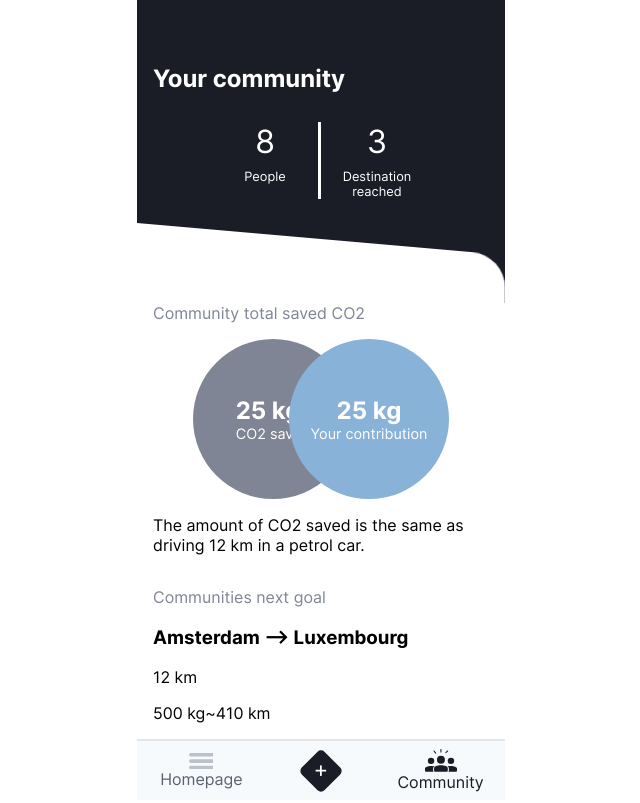
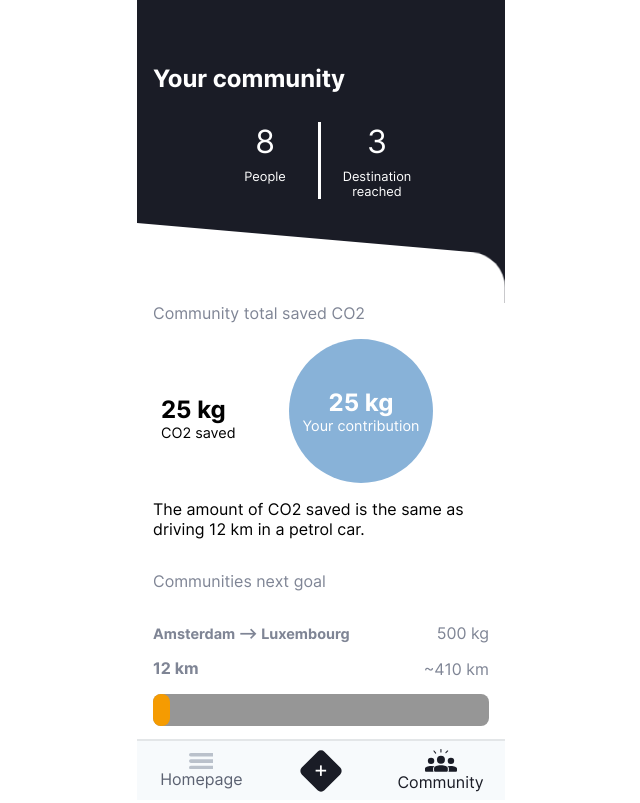
Before and after one commit to joanpadolina/co2-next-dashboard, a Next.js app: page /community in a window 1280 px wide. Shown: the whole page, without its empty margins (319-959 px from the left). Built offline with nearby package versions, Linux system fonts and the light colour scheme; no server answers.

Commit message:
fixed bug on bubble chart

```diff
--- a/components/bubble-comparison/bubble-comparison.js
+++ b/components/bubble-comparison/bubble-comparison.js
@@ -21,8 +21,8 @@ export default function BubbleComparison() {
     const progressScale = (1 * data.yours) / data.total
     setContribution(progressScale)
 
-    if (chargingSession >= totalOfUsers) {
-      const progressCommunity = (1 * totalOfUsers) / chargingSession
+    if (totalUser >= totalOfUsers) {
+      const progressCommunity = (1 * totalOfUsers) / totalUser
       setCommunityContribution(progressCommunity)
       setContribution(1)
     } else setCommunityContribution(1)
--- a/components/charge-input/charge-input-modal.js
+++ b/components/charge-input/charge-input-modal.js
@@ -24,15 +24,13 @@ export default function ChargeTime() {
   useEffect(() => {
     setIsBrowser(store.isOpen)
     setReveal(isBrowser)
+    // dispatch(addTotal(carbon))
 
     if (router.pathname === '/charge-input') {
       setIsBrowser(false)
     }
 
     const chargeCarbonTotal = carbonReducer(chargingSession)
-    if (reveal) {
-      dispatch(addTotal(carbon))
-    }
     setCarbon(chargeCarbonTotal)
 
     // set date picker to today
--- a/pages/community.js
+++ b/pages/community.js
@@ -55,7 +55,7 @@ export default function Community() {
 
   return (
     <>
-      <header className='header'>
+      <header className='header community__header'>
         <h1>Your community</h1>
         <article className='community__header-body'>
           <p className='community__header-p community__header-people community__header-padding--right'>
@@ -67,7 +67,7 @@ export default function Community() {
           </p>
         </article>
       </header>
-      <main className='index__main'>
+      <main className='index__main community__main'>
         <article>
           <section className='community-saved__datavisual'>
             <article>
@@ -81,18 +81,18 @@ export default function Community() {
           </section>
         </article>
 
-        <article>
+        <article className='community__distance'>
           <h2 className='font--title'>Communities next goal</h2>
-          <section>
-            <div>
-              <h3>Amsterdam {'-->'} Luxembourg</h3>
-              <p>{carbonInKm} km</p>
+          <section className='community__distance-body'>
+            <div className='community__distance-goal community__distance-margin--bottom'>
+              <h3 className='community__distance-title'>
+                Amsterdam {'-->'} Luxembourg
+              </h3>
+              <p className='community__distance-goal-value'>{carbonInKm} km</p>
             </div>
-            <div>
-              <p>
-                500 kg
-                <span>~410 km</span>
-              </p>
+            <div className='community__distance-goal--right'>
+              <p className='community__distance-value'>500 kg</p>
+              <span className='community__distance-value'>~410 km</span>
             </div>
           </section>
           <ProgressBar
@@ -123,6 +123,7 @@ export default function Community() {
                           <img
                             alt={user.name}
                             key={key}
+                            className='community__profile-image'
                             src={
                               data.name.includes(user.name) ? data.imgSrc : ''
                             }
@@ -140,13 +141,17 @@ export default function Community() {
           </table>
         </article>
 
-        <article>
-          <h3>Community members</h3>
-          <ul>
+        <article className='community__members'>
+          <h3 className='font--title'>Community members</h3>
+          <ul className='flat-list community__members-list'>
             {members.map((member, key) => (
               <li key={key}>
                 <figure>
-                  <img src={member.imgSrc} alt={member.name} />
+                  <img
+                    className='community__profile-image'
+                    src={member.imgSrc}
+                    alt={member.name}
+                  />
                   <figcaption>{member.name}</figcaption>
                 </figure>
               </li>
--- a/styles/components/bubble-comparison.css
+++ b/styles/components/bubble-comparison.css
@@ -13,11 +13,11 @@
     display: grid;
     place-items: center;
     position: relative;
-    width: 10rem;
-    height: 10rem;
+    width: 9rem;
+    height: 9rem;
     background: #7F8595;
     color: var(--c-white);
-    border-radius: 10rem;
+    border-radius: 9rem;
     transition: transform 300ms ease;
     transition-delay: 400ms;
 }
@@ -39,6 +39,7 @@
     from {
         transform: scale(0);
     }
+
     to {
         transform: scale(1);
     }
--- a/styles/components/community.css
+++ b/styles/components/community.css
@@ -1,3 +1,7 @@
+.community__header::before {
+    height: 20rem;
+}
+
 .community__header-body {
     display: flex;
     justify-content: center;
@@ -35,3 +39,41 @@
 .community__header-padding--right {
     padding-right: var(--s-default);
 }
+
+.community__main {
+    /* margin-bottom: 0; */
+}
+
+.community__distance-title {
+    font-size: var(--font--small);
+}
+
+.community__distance-body {
+    display: flex;
+    justify-content: space-between;
+    align-items: baseline;
+    color: var(--c-grey--title);
+
+}
+
+.community__distance-goal--right {
+    text-align: right;
+}
+
+.community__distance-goal-value {
+    font-weight: bold;
+}
+
+.community__profile-image {
+    width: 4rem;
+    height: 4rem;
+    border-radius: 6rem;
+    object-fit: cover;
+}
+
+.community__members-list {
+    display: flex;
+    flex-wrap: wrap;
+    justify-content: center;
+    text-align: center;
+}
```
